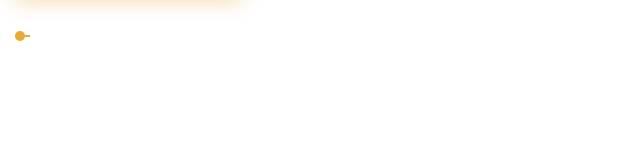
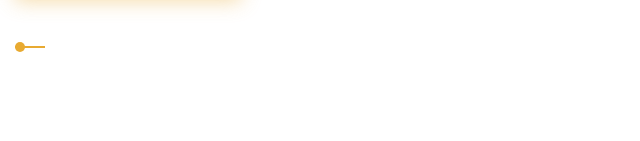
Before and after one commit to amator82/ZlatMax, a website: page src/index.html in a window 1280 px wide. Shown: the part 671-812 px from the top of the page, 0-640 px from the left. Drawn offline with nearby package versions, Linux system fonts and the light colour scheme; files that its build step writes are made by us from their sources; files whose address does not match are found by name; a web font is replaced by a local one.

Commit message:
fix №2 main-swiper pagination styles

```diff
--- a/src/scss/home/main-block.scss
+++ b/src/scss/home/main-block.scss
@@ -45,13 +45,26 @@
         grid-auto-flow: column;
         gap: rem(15);
         .swiper-pagination-bullet {
-            width: 15px;
-            height: 2px;
-            background-color: #fff;
+            cursor: pointer;
+            height: rem(40);
+            width: rem(18);
+            position: relative;
+            &::after {
+                content: '';
+                position: absolute;
+                height: rem(2);
+                width: 100%;
+                top: 50%;
+                transform: translate(0px, -50%);
+                background-color: #fff;
+                transition: all 0.3s ease 0s;
+            }
         }
         .swiper-pagination-bullet-active {
-            position: relative;
-            background-color: $orange;
+            width: rem(30);
+            &::after {
+                background-color: $orange;
+            }
             &::before {
                 content: '';
                 position: absolute;
```
Also changed, not shown: dist/css/style.css, dist/css/style.min.css.
